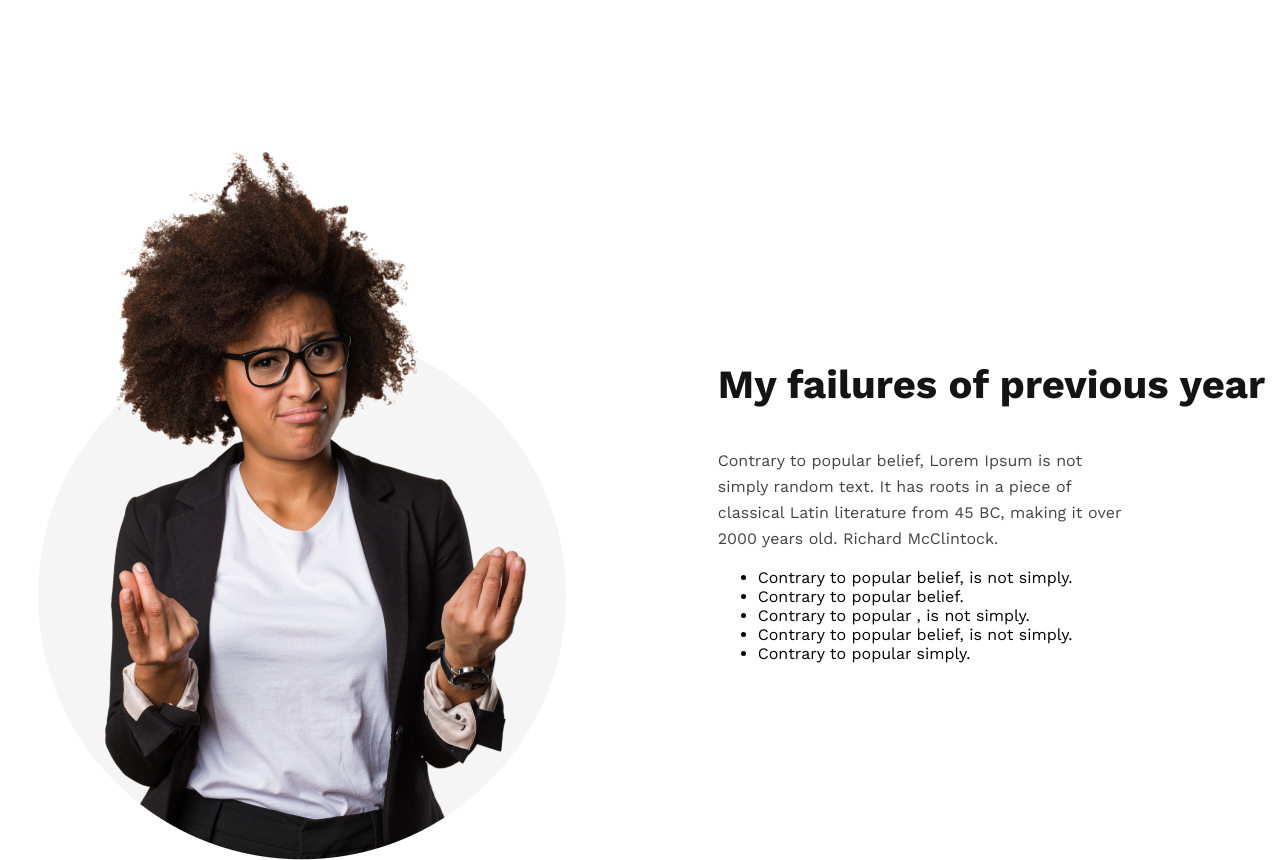
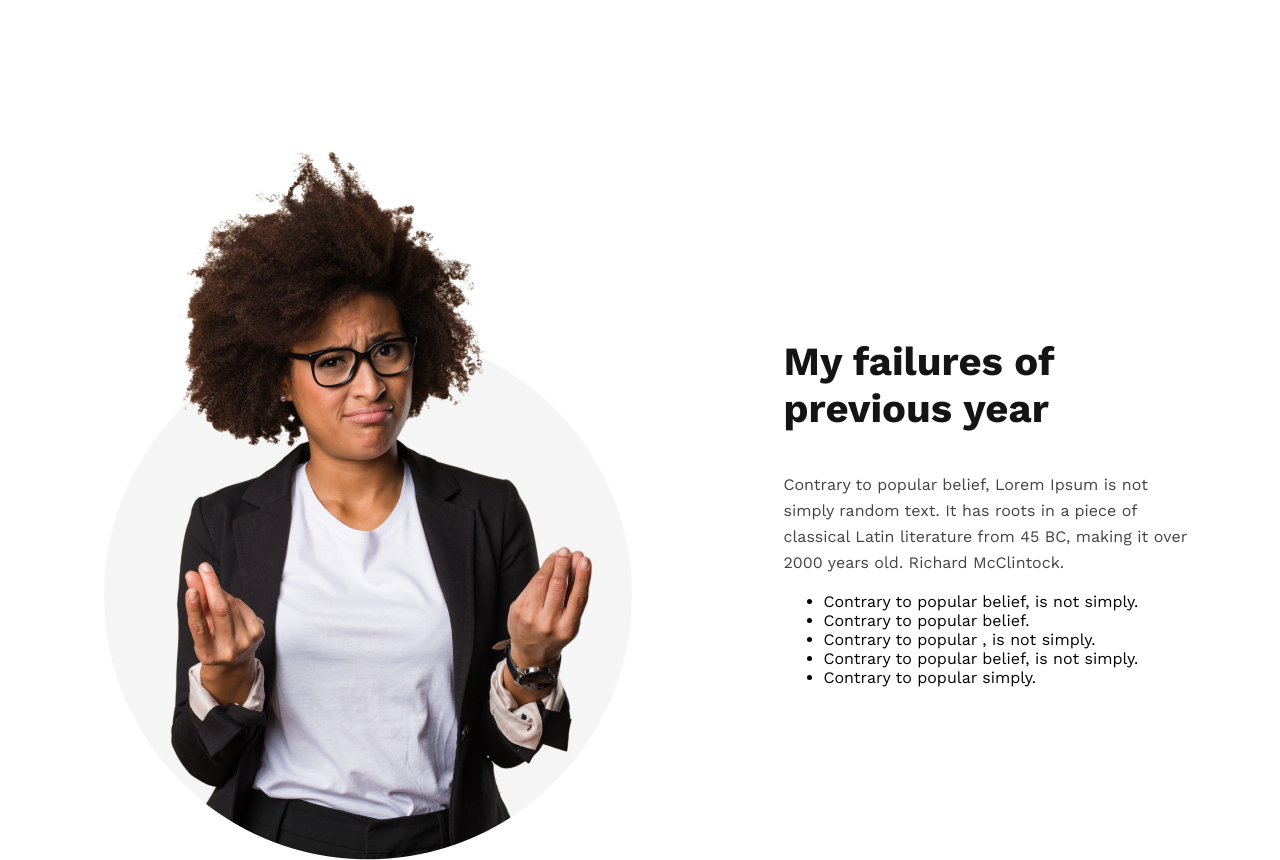
Before and after one commit to Nazmul-Hasan-Shadin/New-year, a plain HTML site: page index.html in a window 1280 px wide. Shown: the part 812-1672 px from the top of the page. Drawn offline with nearby package versions, Linux system fonts and the light colour scheme.

```diff
--- a/index.html
+++ b/index.html
@@ -42,7 +42,7 @@
             </div>
             <div class="failure-text">
                 <h3 class="failure-title">
-                    My failures of previous year
+                    My failures of <br>  previous year
                 </h3>
                 <p class="failure-desc">Contrary to popular belief, Lorem Ipsum is not simply random text. It has roots in a piece of classical Latin literature from 45 BC, making it over 2000 years old. Richard McClintock.</p>
                 <ul class="failure-list">
```
